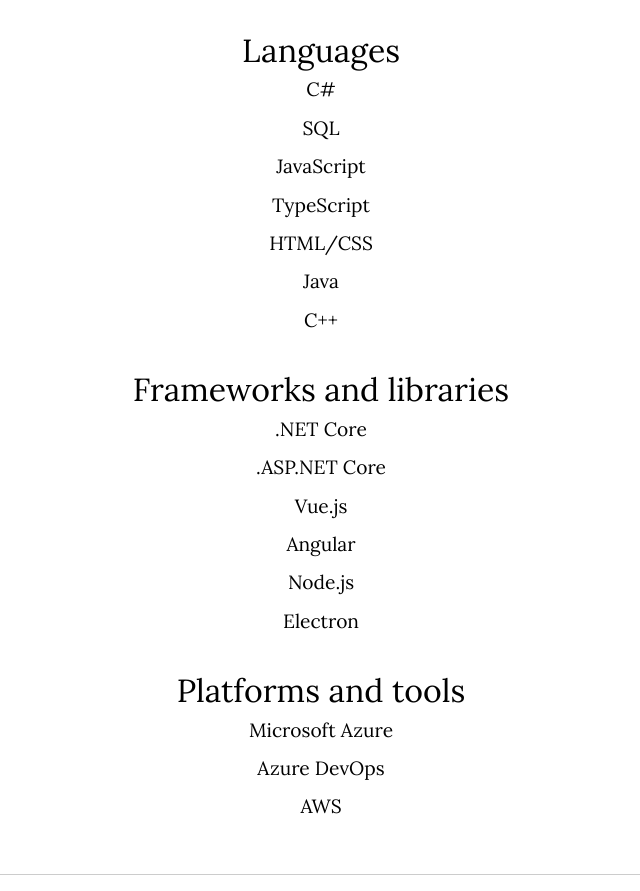
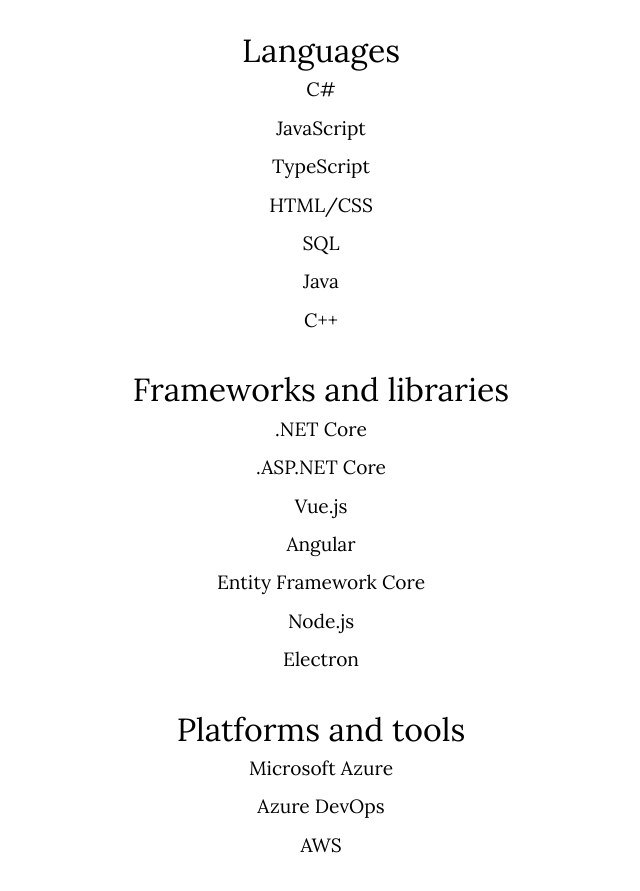
Before and after one commit to lufthavn/CodeByKastrup, a website: page index.html in a window 1280 px wide. Shown: the part 1460-2351 px from the top of the page, without its empty margins (319-959 px from the left). Drawn offline with nearby package versions, Linux system fonts and the light colour scheme.

Commit message:
More reorder

```diff
--- a/index.html
+++ b/index.html
@@ -44,10 +44,10 @@
 			<li><h3>Languages</h3></li>
 			<ul>
 				<li>C#</li>
-				<li>SQL</li>
 				<li>JavaScript</li>
 				<li>TypeScript</li>
 				<li>HTML/CSS</li>
+				<li>SQL</li>
 				<li>Java</li>
 				<li>C++</li>
 			</ul>
@@ -57,6 +57,7 @@
 				<li>.ASP.NET Core</li>
 				<li>Vue.js</li>
 				<li>Angular</li>
+				<li>Entity Framework Core</li>
 				<li>Node.js</li>
 				<li>Electron</li>
 			</ul>
```
